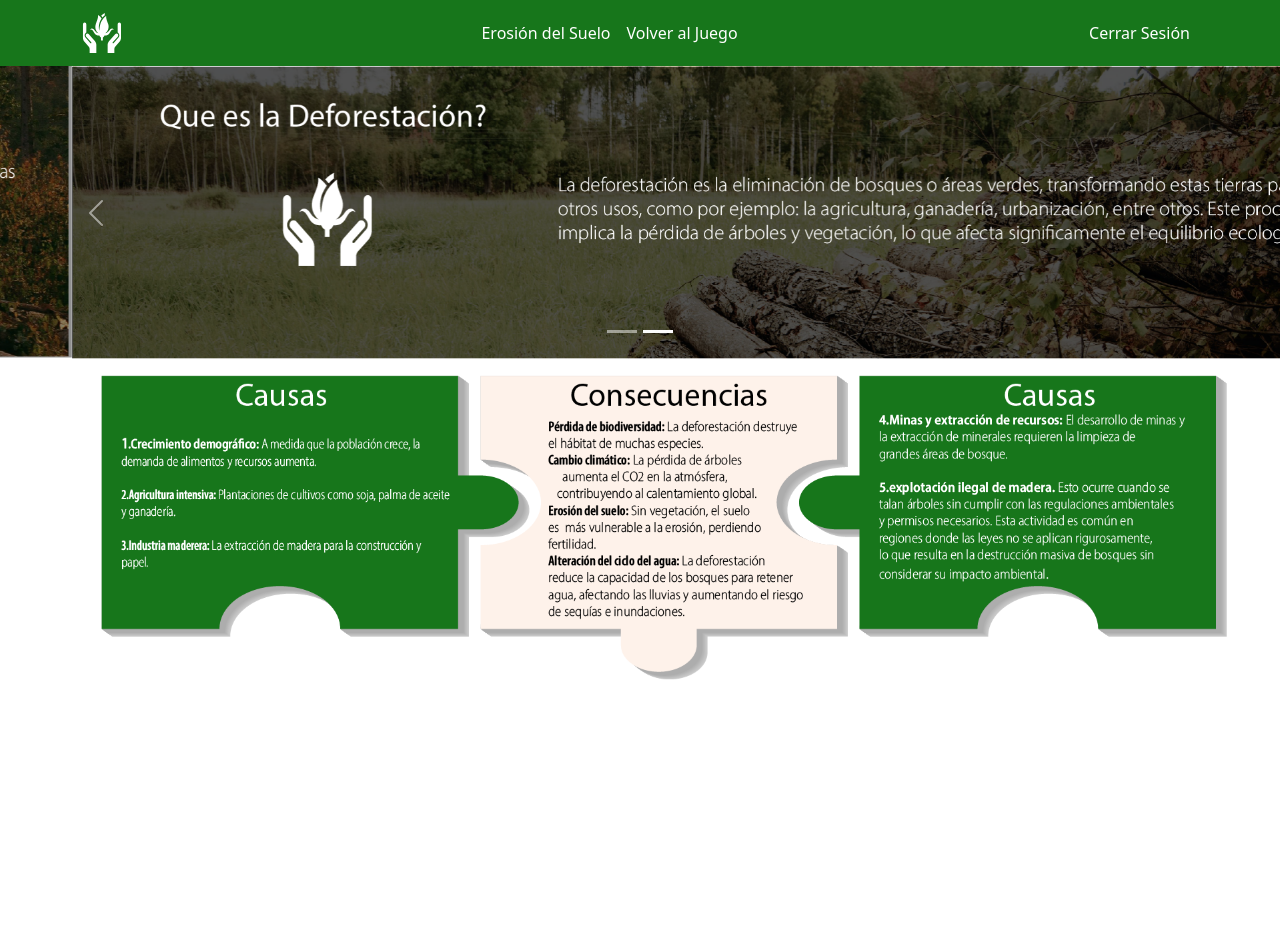
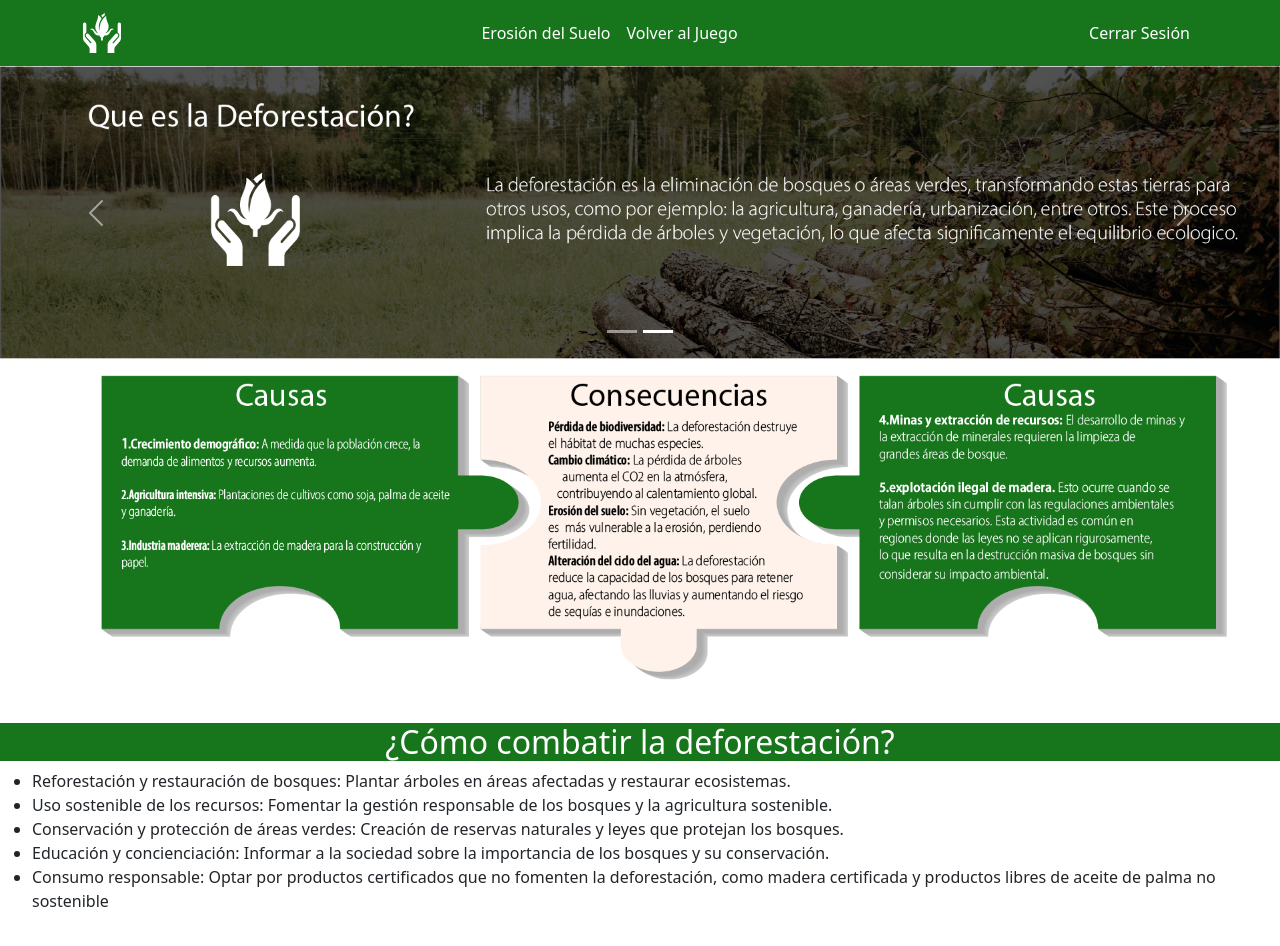
Before and after one commit to adz33/PROYECTO3DPI, a React (Vite) app: page /Deforestation in a window 1280 px wide. Shown: the top 946 px of the page. Before the commit the page ends 800 px from the top, so only its background shows below. Built offline with nearby package versions, Linux system fonts and the light colour scheme.

Commit message:
Resolving conflicts

```diff
--- a/src/main.jsx
+++ b/src/main.jsx
@@ -7,6 +7,7 @@ import Login from "./pages/login/Login.jsx";
 import Quiz from "./pages/quiz/Quiz.jsx";
 import Home from "./pages/home/home.jsx";
 import Deforestation from "./pages/deforestation/Deforestation.jsx"
+import SoilErosion from "./pages/soilErosion/soilErosion.jsx";
 
 const router = createBrowserRouter([
   {
@@ -25,6 +26,10 @@ const router = createBrowserRouter([
     path : "/Deforestation",
     element: <Deforestation/>,
   },
+  {
+    path: "/soilErosion",
+    element: <SoilErosion/>
+  },
 ]);
 createRoot(document.getElementById("root")).render(
   <StrictMode>
--- a/src/pages/deforestation/Deforestation.jsx
+++ b/src/pages/deforestation/Deforestation.jsx
@@ -63,6 +63,28 @@ const Deforestation = () => {
                 src="/src/assets/PNG/Recurso 14.png"
                 alt="" />
             </div>
+            <div className="deforestation-combat">
+                <h2 className="h2-deforestation">
+                ¿Cómo combatir la deforestación?
+                </h2>
+                <ul>
+                    <li>
+                        Reforestación y restauración de bosques: Plantar árboles en áreas afectadas y restaurar ecosistemas.
+                    </li>
+                    <li>
+                        Uso sostenible de los recursos: Fomentar la gestión responsable de los bosques y la agricultura sostenible.
+                    </li>
+                    <li>
+                        Conservación y protección de áreas verdes: Creación de reservas naturales y leyes que protejan los bosques.
+                    </li>
+                    <li>
+                        Educación y concienciación: Informar a la sociedad sobre la importancia de los bosques y su conservación.
+                    </li>
+                    <li>
+                        Consumo responsable: Optar por productos certificados que no fomenten la deforestación, como madera certificada y productos libres de aceite de palma no sostenible
+                    </li>
+                </ul>
+            </div>
         </div>
 
 
--- a/src/pages/deforestation/deforestation.css
+++ b/src/pages/deforestation/deforestation.css
@@ -10,3 +10,15 @@
     background-color: blue;
     padding-top: 0%;
 }
+
+.h2-deforestation{
+    text-align: center;
+    background-color: #17761B;
+    color: white;
+    padding: auto;
+
+}
+.deforestation-combat{
+    padding-top: 3%;
+    padding-bottom: 3%;
+}
```
